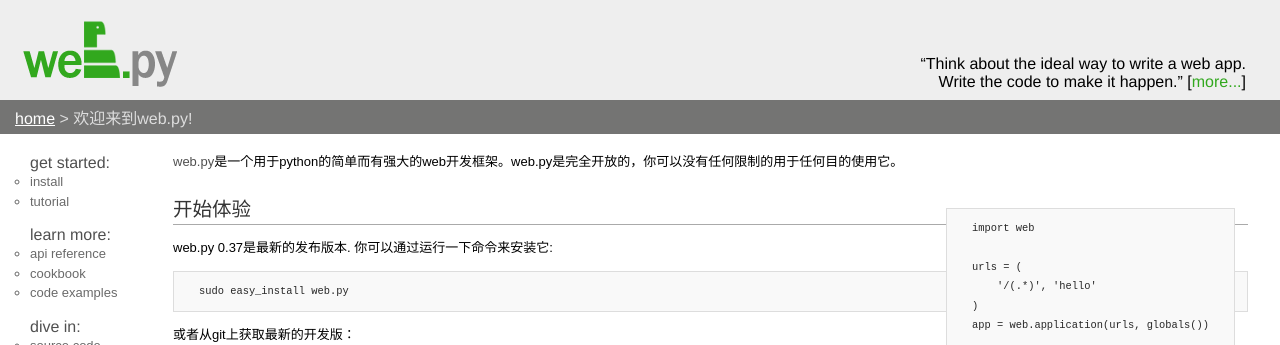
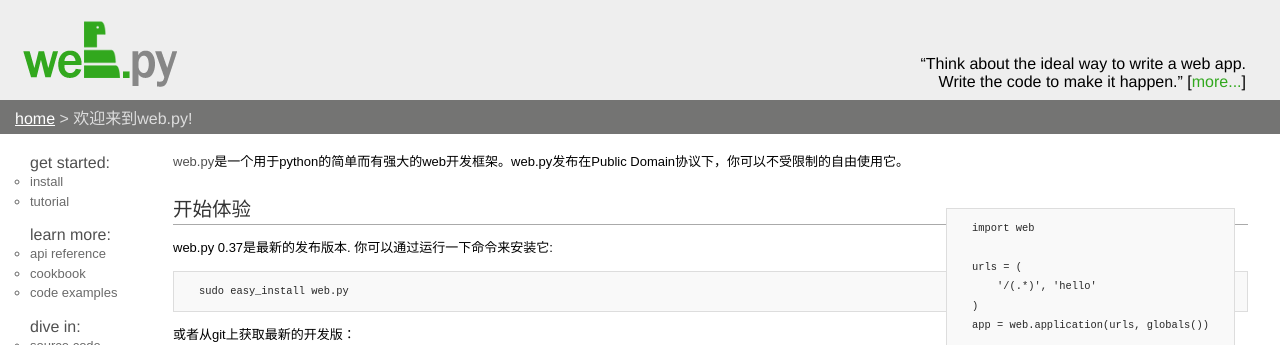
Before and after one commit to webpy/webpy.github.com, a Jekyll site: the page built from index.zh-cn.md, in a window 1280 px wide. Shown: the top 345 px of the page. Built offline with Jekyll 4.4.1, drawn with Linux system fonts in a browser that asks for light colours; Markdown is read by kramdown in place of the engine named in the settings.

Commit message:
modify one of translate

```diff
--- a/index.zh-cn.md
+++ b/index.zh-cn.md
@@ -3,7 +3,7 @@ layout: default
 title: 欢迎来到web.py!
 ---
 
-**web.py**是一个用于python的简单而有强大的web开发框架。web.py是完全开放的，你可以没有任何限制的用于任何目的使用它。
+**web.py**是一个用于python的简单而有强大的web开发框架。web.py发布在Public Domain协议下，你可以不受限制的自由使用它。
 
 <div style="float: right; margin: 1em">
 <pre>
```
